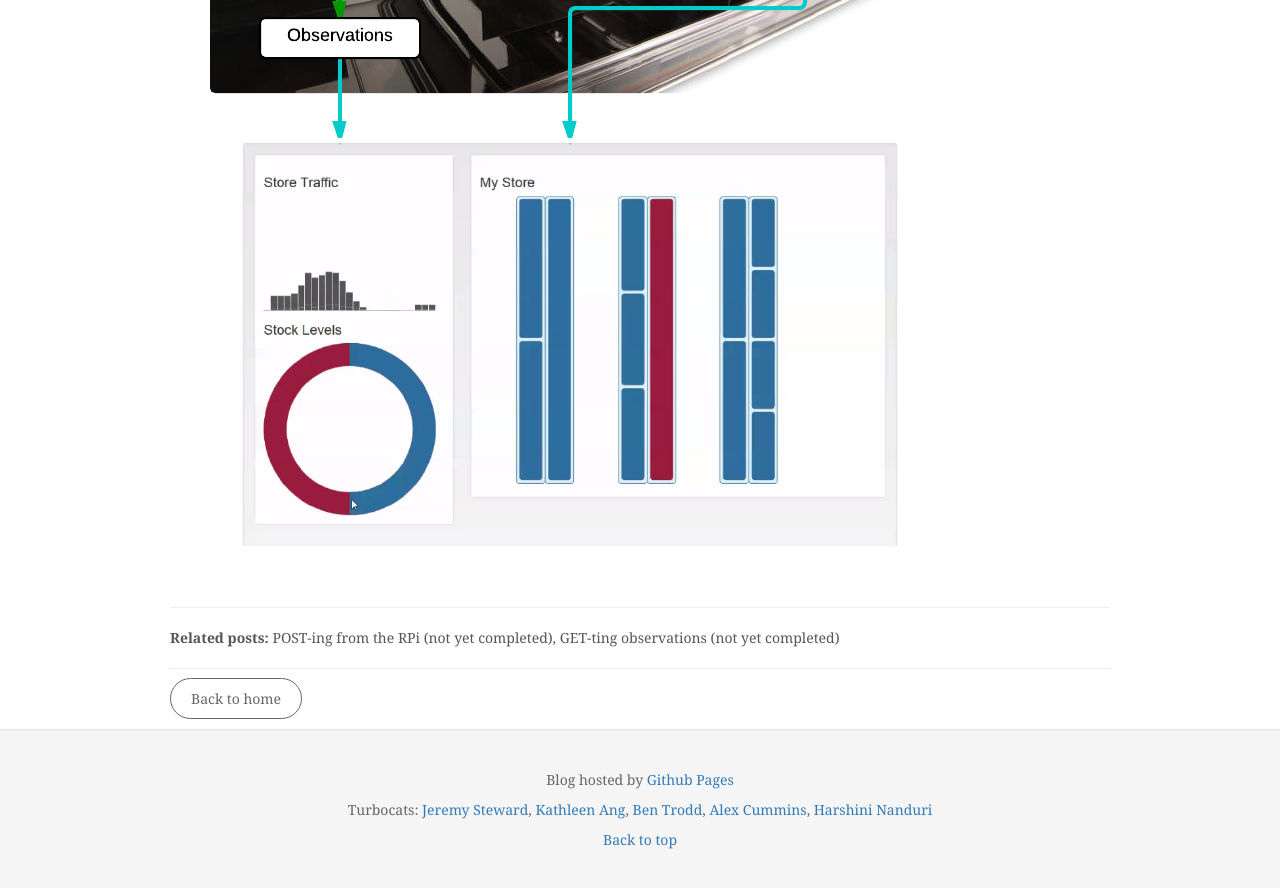
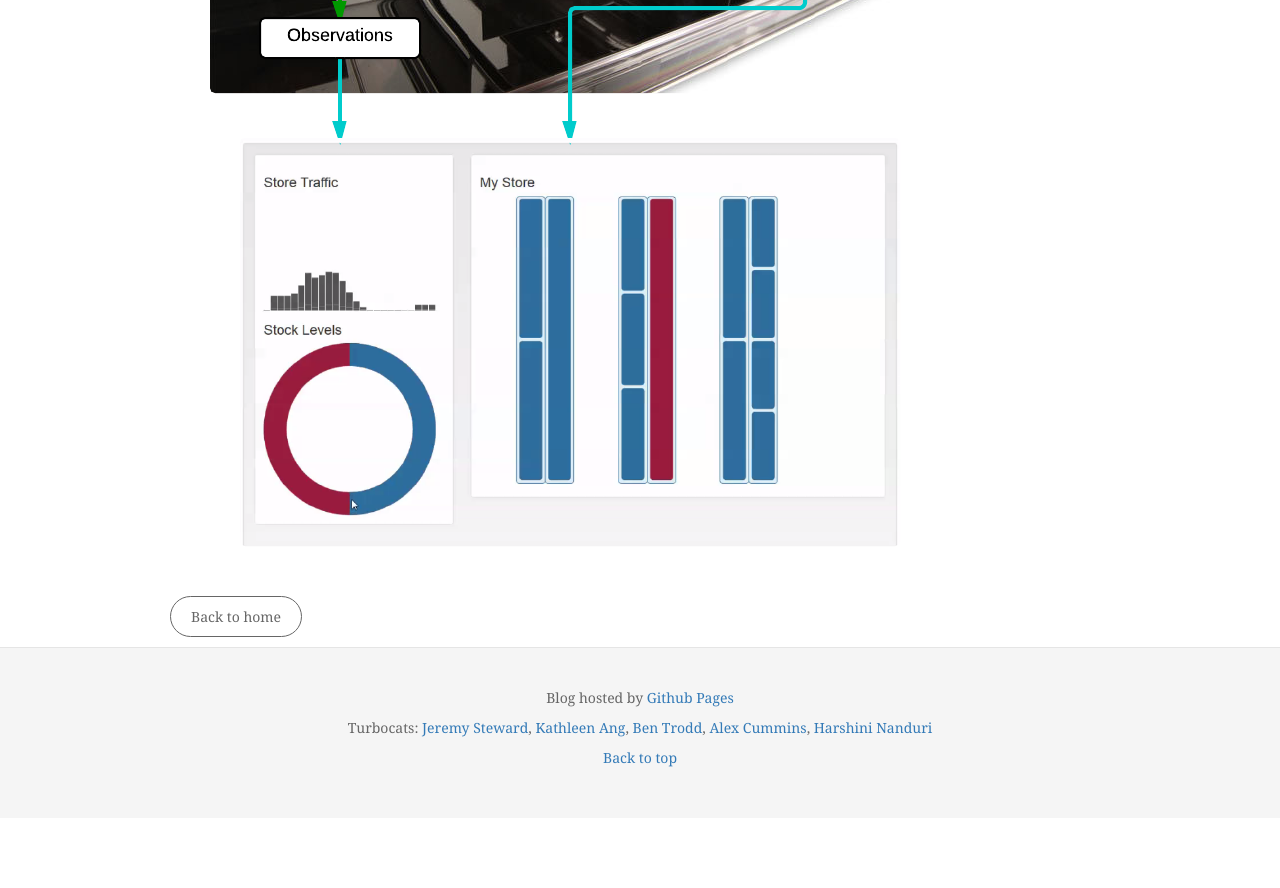
Before and after one commit to ThatGeoGuy/ENGO500, a Jekyll site: the page built from _posts/2014-04-04-using-the-data-model.markdown, in a window 1280 px wide and 900 px high, scrolled down 1296 px. Shown: the top 888 px of the window. Built offline with Jekyll 4.4.1, drawn with Linux system fonts in a browser that asks for light colours; nearby versions of some CDN libraries; after the commit the page ends 2114 px from its top, so only the background shows below that.

Commit message:
Update 2014-04-04-using-the-data-model.markdown

```diff
--- a/_posts/2014-04-04-using-the-data-model.markdown
+++ b/_posts/2014-04-04-using-the-data-model.markdown
@@ -25,9 +25,3 @@ Finally, each of these associated Datastreams have 0 to many Observations, which
 All this information is set up and sent from the Raspberry Pi to the OGC IoT data service, which in turn was read from our website. The diagram below shows a high-level overview of our project, with the appropriate entities from the SensorThings API Data Model applied.
 
 ![Our data model]({{ site.baseurl }}/images/dataModel/AdoptedDataModel.png)
-
-* * *
-
-**Related posts:** POST-ing from the RPi (not yet completed), GET-ting observations (not yet completed)
-
-* * *
```
